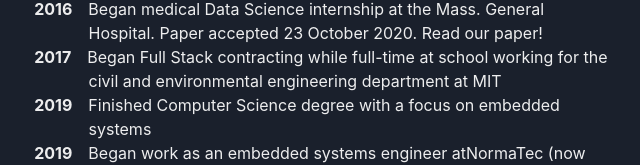
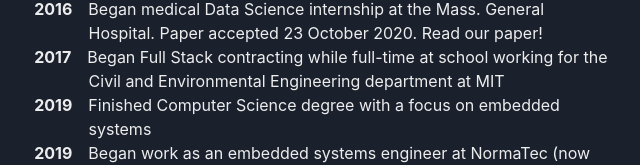
Before and after one commit to arminsabouri/armins88.github.io, a Next.js app: page / in a window 1280 px wide. Shown: the part 1686-1851 px from the top of the page, without its empty margins (319-959 px from the left). Built offline with nearby package versions, Linux system fonts and the light colour scheme.

Commit message:
Fix spacing on index

```diff
--- a/pages/index.js
+++ b/pages/index.js
@@ -117,7 +117,7 @@
             Began Full Stack contracting while full-time at school working
             for the{' '}
             <Link href="https://cee.mit.edu/" target="_blank">
-              civil and environmental engineering department at MIT
+              Civil and Environmental Engineering department at MIT
             </Link>
           </BioSection>
           <BioSection>
@@ -128,14 +128,14 @@
             <BioYear>2019</BioYear>
             Began work as an embedded systems engineer at
             <Link href="https://hyperice.com/" target="_blank">
-              NormaTec (now Hyperice)
+              &nbsp;NormaTec (now Hyperice)
             </Link>
           </BioSection>
           <BioSection>
             <BioYear>2020</BioYear>
             Currently work as a Bitcoin Engineer focusing on Multisig at
             <Link href="https://keys.casa/" target="_blank">
-              &nbsp; Casa
+              &nbsp;Casa
             </Link>
           </BioSection>
         </Section>
```
